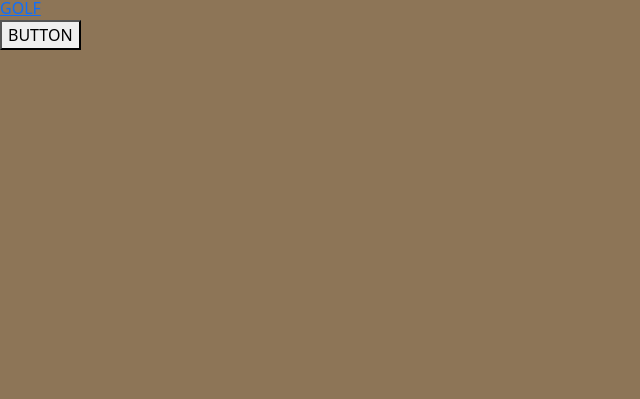
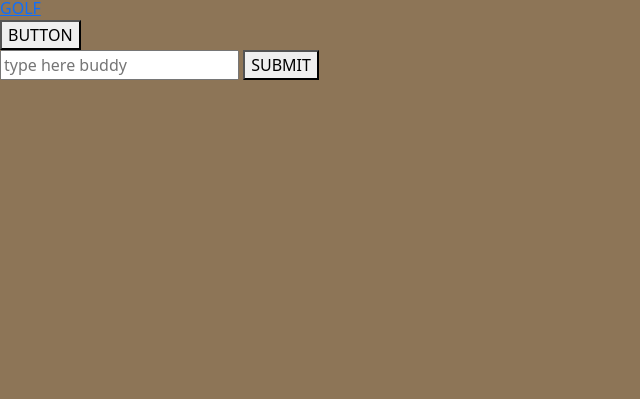
Before and after one commit to AdamIverson/ai-test, a website: page src/index.html in a window 1280 px wide. Shown: the part 401-800 px from the top of the page, without its empty margins (0-640 px from the left). Drawn offline with nearby package versions, Linux system fonts and the light colour scheme.

Commit message:
form init

```diff
--- a/src/index.html
+++ b/src/index.html
@@ -45,5 +45,10 @@
     <a href="https://www.golf.com">GOLF</a>
     <br>
     <button>BUTTON</button>
+
+    <form>
+      <input type="number" placeholder="type here buddy"></input>
+      <button type="submit">SUBMIT</button>
+    </form>
   </body>
 </html>
```
